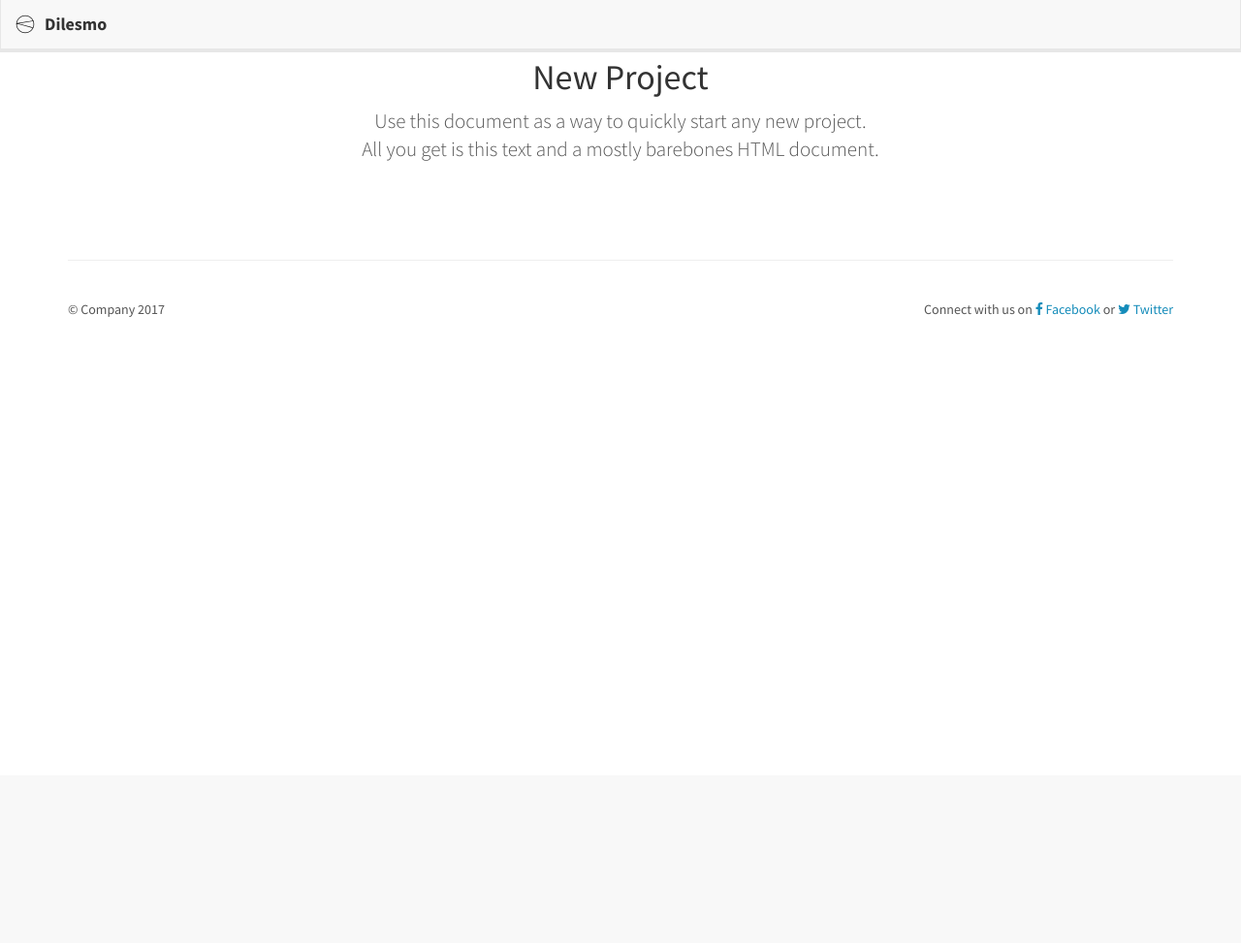
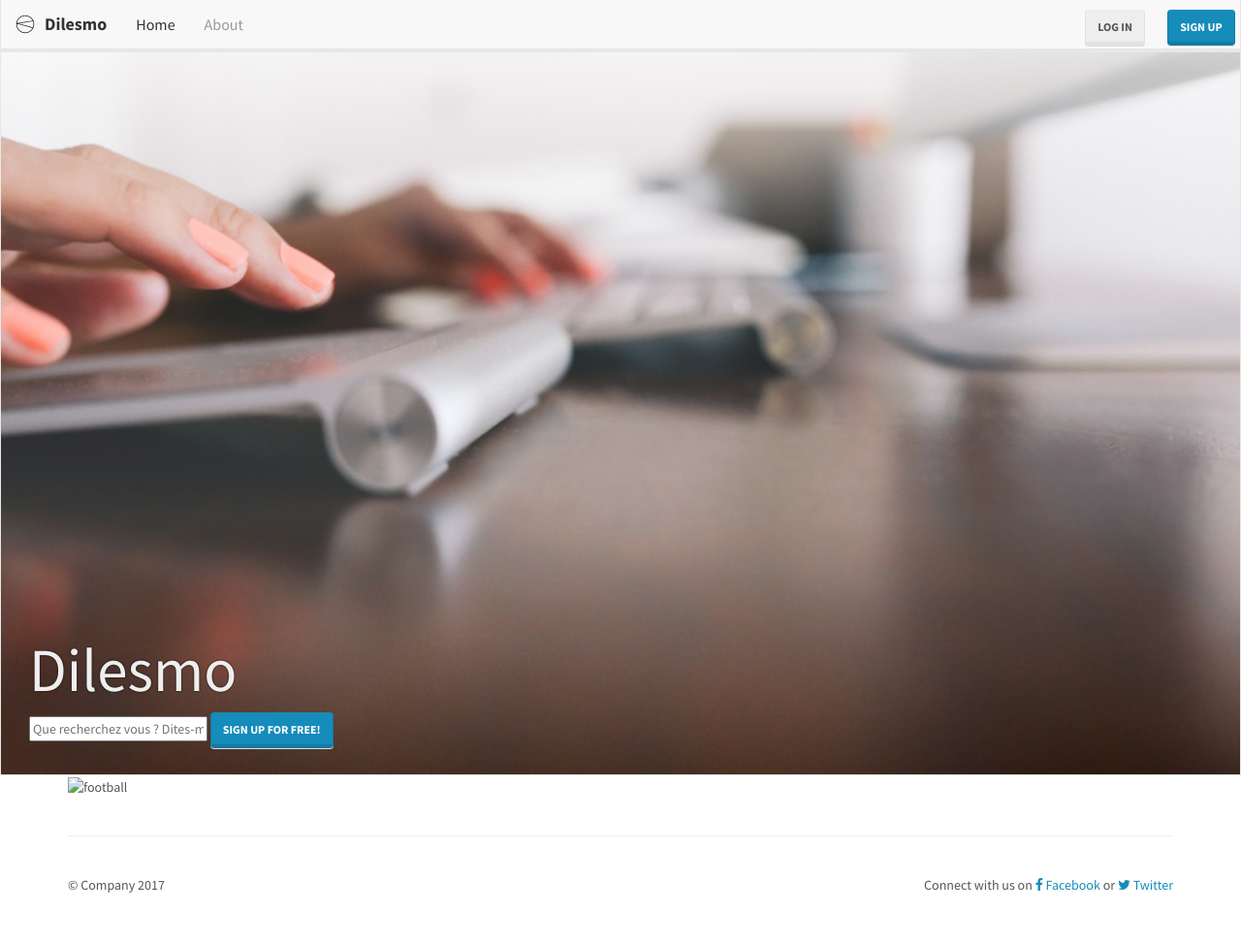
Before and after one commit to stuttup/dilesmo, a Django app: template src/templates/wiki/query.html in a window 1280 px wide. Shown: the whole page at 97% size. Before the commit the page ends 327 px from the top, so only its background shows below. Run offline with Django 3.2, Linux system fonts and the light colour scheme; the template is opened without the code that fills it, so the values that code supplies are empty; some libraries are stand-ins or nearby versions.

Commit message:
Query page html now generated from template

```diff
--- a/src/templates/wiki/query.html
+++ b/src/templates/wiki/query.html
@@ -3,3 +3,41 @@
 {% load crispy_forms_tags %}
 
 {% block title %}Dilesmo Recherche{% endblock %}
+
+{% block navbar-left %}
+  {% include "_navbar.html" with active_link="home" %}
+{% endblock %}
+
+{% block navbar-right %}
+  {% if not user.is_authenticated %}
+<a class="btn btn-default" href="{% url 'accounts:login' %}" role="button">Log in</a>
+<a class="btn btn-primary" href="{% url 'accounts:signup' %}" role="button">Sign up</a>
+  {% else %}
+    {{ block.super }}
+  {% endif %}
+{% endblock %}
+
+{% block splash %}
+  <div class="jumbotron jumbotron-carousel corporate-jumbo">
+    <div class="container">
+      <div class="row">
+        <div class="col-md-8 col-sm-8">
+          <h1>{% include "_brandname.html" %}</h1>
+          <input id="query" placeholder="Que recherchez vous ? Dites-moi tout"/>
+	  <a class="btn btn-primary" href="{% url 'accounts:signup' %}" role="button">Sign up for Free!</a>
+        </div>
+        <div class="col-md-4 col-sm-4">
+
+        </div>
+      </div>
+    </div>
+  </div>
+{% endblock splash %}
+
+{% block container %}
+
+<div class="container" id="images">
+    <img src="" title="football">
+    <img src="">
+</div>
+{% endblock container %}
```
Also changed, not shown: src/functional_tests.py (+5 -4 lines).
